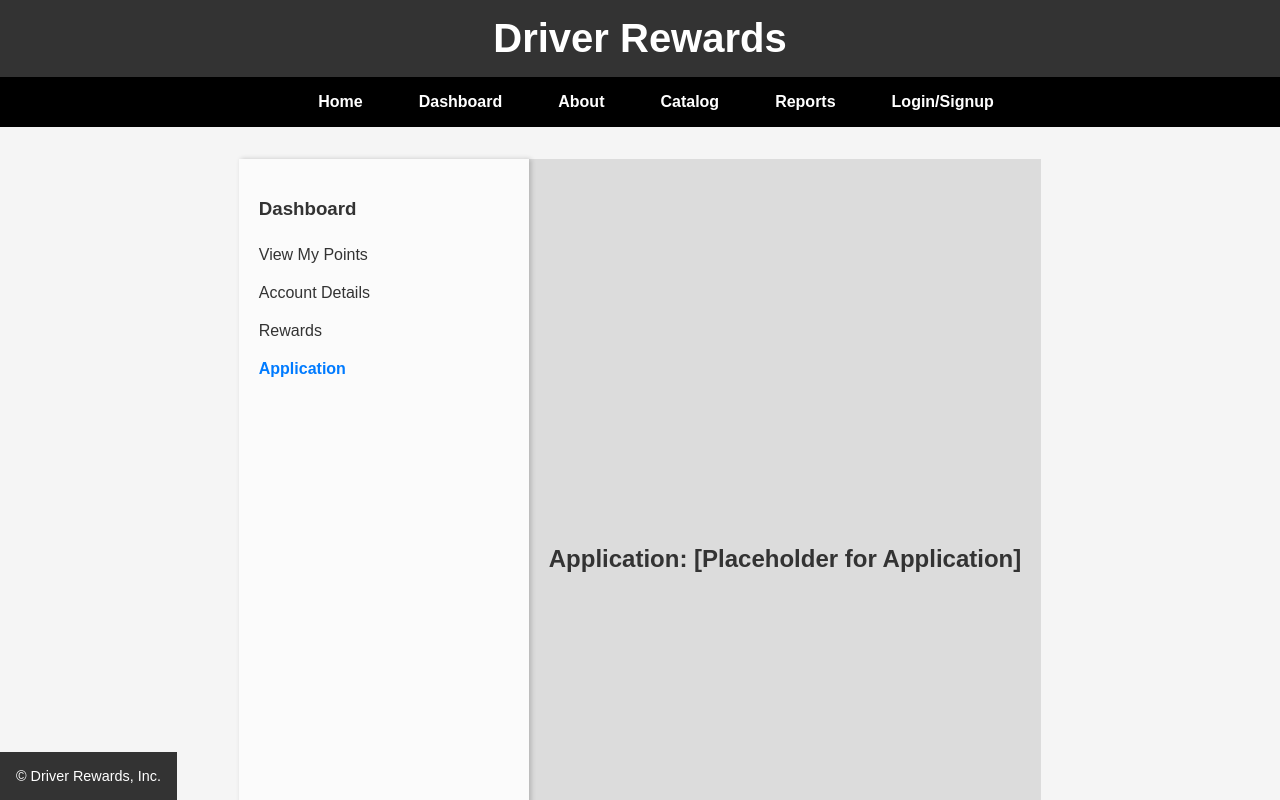
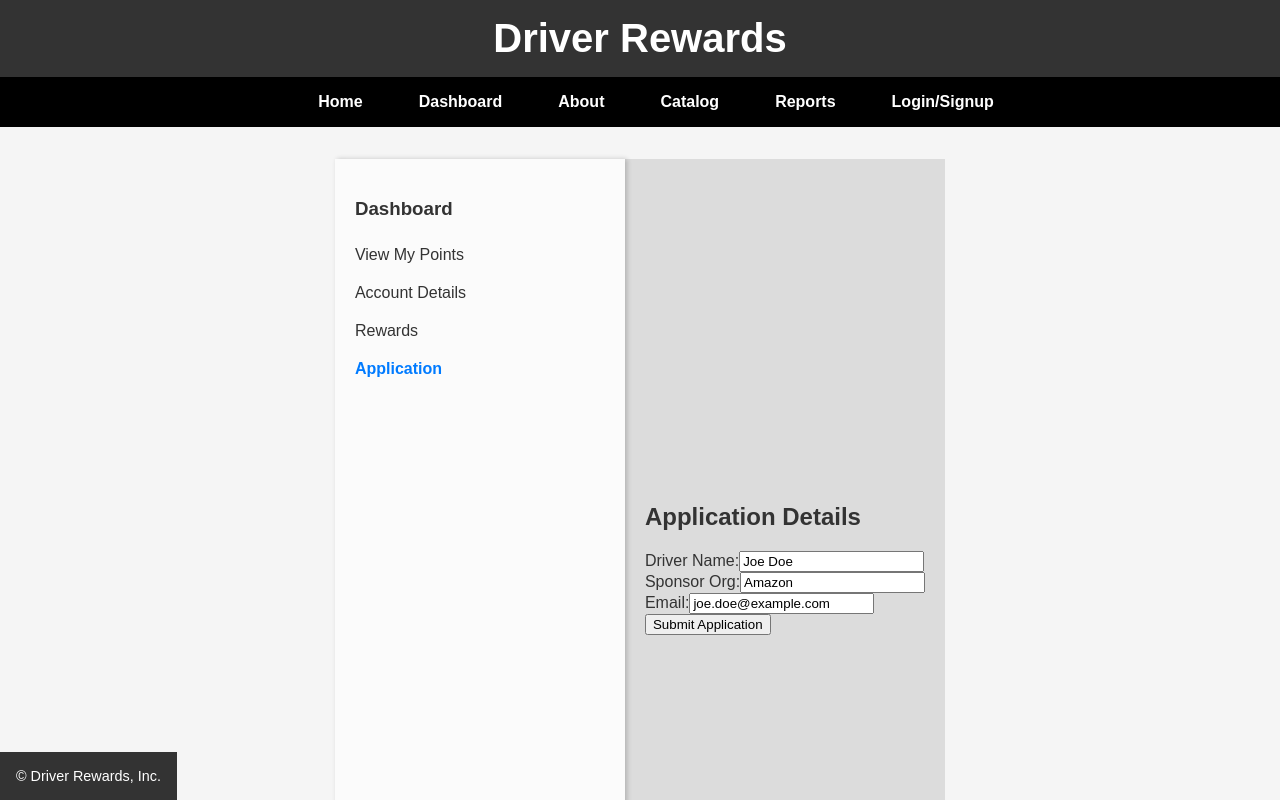
Before and after one commit to 80kb/Team04-ReactApp, a React (Create React App) app: page /dashboard in a window 1280 px wide. Both pictures are taken after a click on the item "Application". Shown: the top 800 px of the page. Built offline with nearby package versions, Linux system fonts and the light colour scheme; what aws-amplify would draw is missing.

Commit message:
Added Basic front-end functionality for applications, will work on sending it to database tommorrow.

```diff
--- a/src/components/Dashboard.js
+++ b/src/components/Dashboard.js
@@ -2,9 +2,42 @@ import React, { useState } from 'react';
 import '../styles/Dashboard.css';
 //import { Authenticator } from '@aws-amplify/ui-react';
 
+
+
 const Dashboard = () => {
     const [activeTab, setActiveTab] = useState('viewPoints');
 
+    const [applicationData, setApplicationData] = useState({
+  	ApplicationID: 'unique_number',
+  	Application_Status: 'Undetermined',
+  	Driver_Name: 'Joe Doe',
+  	Sponsor_Org: 'Amazon',
+  	email: 'joe.doe@example.com',
+     });
+
+
+const changeData = (e) => {
+    const { name, value } = e.target;
+    setApplicationData((prevData) => ({
+      ...prevData,
+      [name]: value, // Update only the field that changed
+    }));
+  };
+
+     // Function to handle submission of all application data at once
+  const submitApplication = () => {
+    // You can send applicationData to an API or DynamoDB here
+	console.log("Driver Name: ", applicationData.Driver_Name);
+        console.log("Sponsor Org: ", applicationData.Sponsor_Org);
+        console.log("Email: ", applicationData.email);
+
+    console.log('Submitting application data:', applicationData);
+    // Here, you might also call a function to save this data to your backend!!
+
+    alert("Your application has been submitted successfully!");
+  };
+
+  // Conditionally render content based on activeTab
   const renderContent = () => {
     switch (activeTab) {
       case 'viewPoints':
@@ -14,11 +47,59 @@ const Dashboard = () => {
       case 'rewards':
         return <h2>Rewards: [Placeholder for Rewards]</h2>;
       case 'application':
-		return <h2>Application: [Placeholder for Application]</h2>;
+        return (
+          <div>
+            <h2>Application Details</h2>
+            <form>
+              <div>
+                <label>
+                  Driver Name:
+                  <input
+                    type="text"
+                    name="Driver_Name"
+                    value={applicationData.Driver_Name}
+                    onChange={changeData}
+                  />
+                </label>
+              </div>
+
+              <div>
+                <label>
+                  Sponsor Org:
+                  <input
+                    type="text"
+                    name="Sponsor_Org"
+                    value={applicationData.Sponsor_Org}
+                    onChange={changeData}
+                  />
+                </label>
+              </div>
+
+              <div>
+                <label>
+                  Email:
+                  <input
+                    type="email"
+                    name="email"
+                    value={applicationData.email}
+                    onChange={changeData}
+                  />
+                </label>
+              </div>
+
+              {/* Submit Button */}
+              <button type="button" onClick={submitApplication}>
+                Submit Application
+              </button>
+            </form>
+          </div>
+        );
       default:
-                return <h2>Select a tab to see content</h2>;
+        return <h2>Placeholder Content</h2>;
     }
+
   };
+
 
     return (
         //<Authenticator
```
Lines whose indentation alone changed are shown as unchanged.
